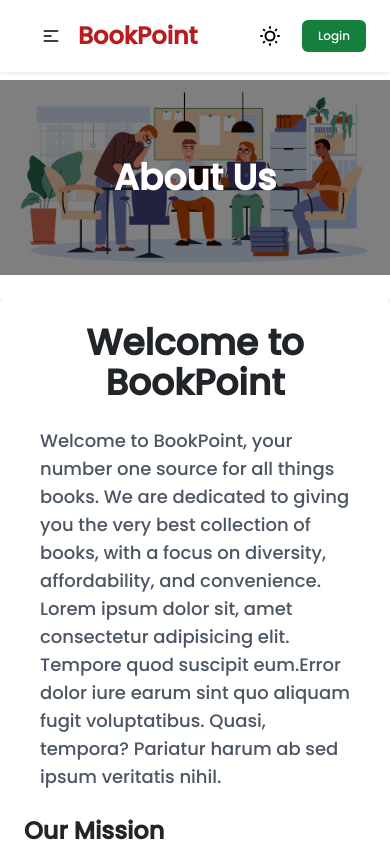
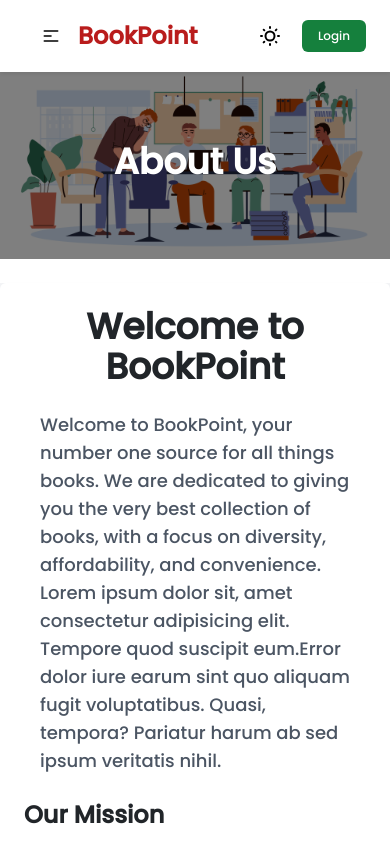
Before and after one commit to umedsingh98/book_app_front, a React (Vite) app: page /about in a window 390 px wide. Shown: the top 844 px of the page. Built offline with nearby package versions, Linux system fonts and the light colour scheme.

Commit message:
frontend changes

```diff
--- a/src/components/About.jsx
+++ b/src/components/About.jsx
@@ -9,7 +9,7 @@ function AboutUs() {
     <>
       <Navbar />
       {/* Banner Section */}
-      <div className="relative md:mt-0 mt-20">
+      <div className="relative md:mt-0 mt-16">
         <img
           src={bannerImage}
           alt="Bookstore Banner"
```
